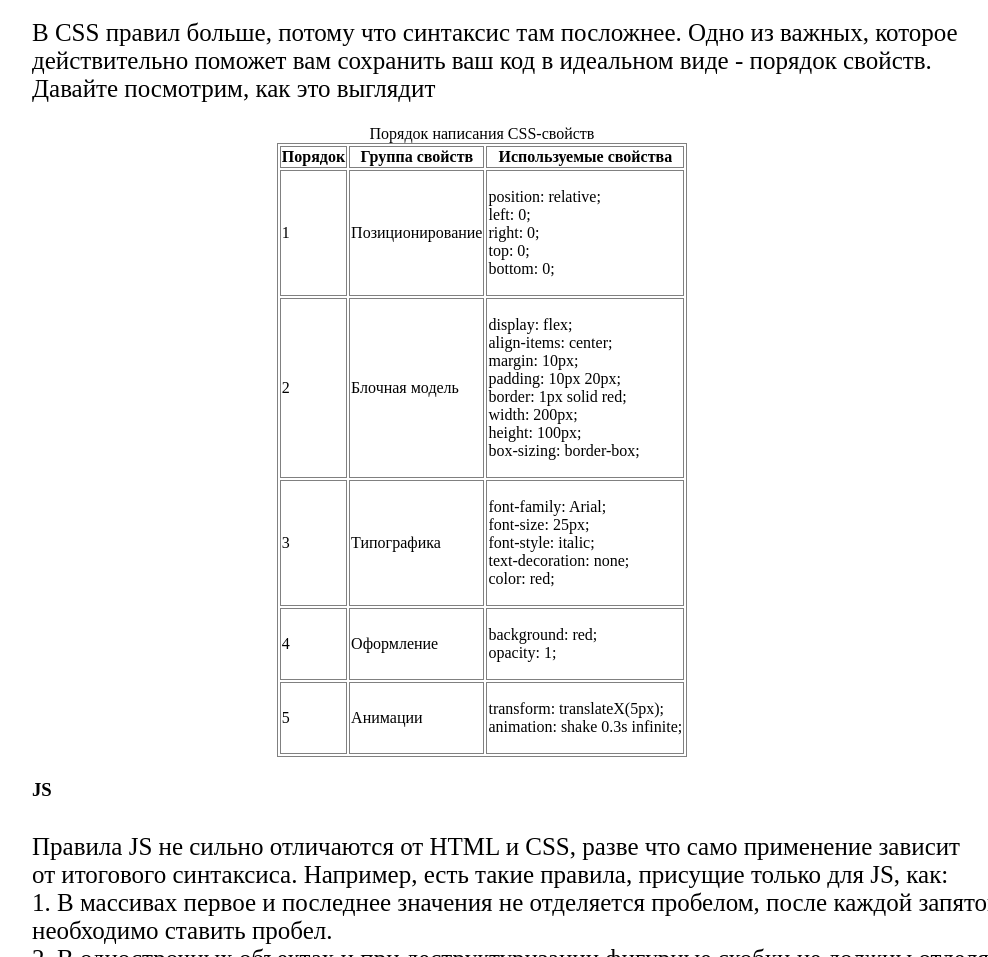
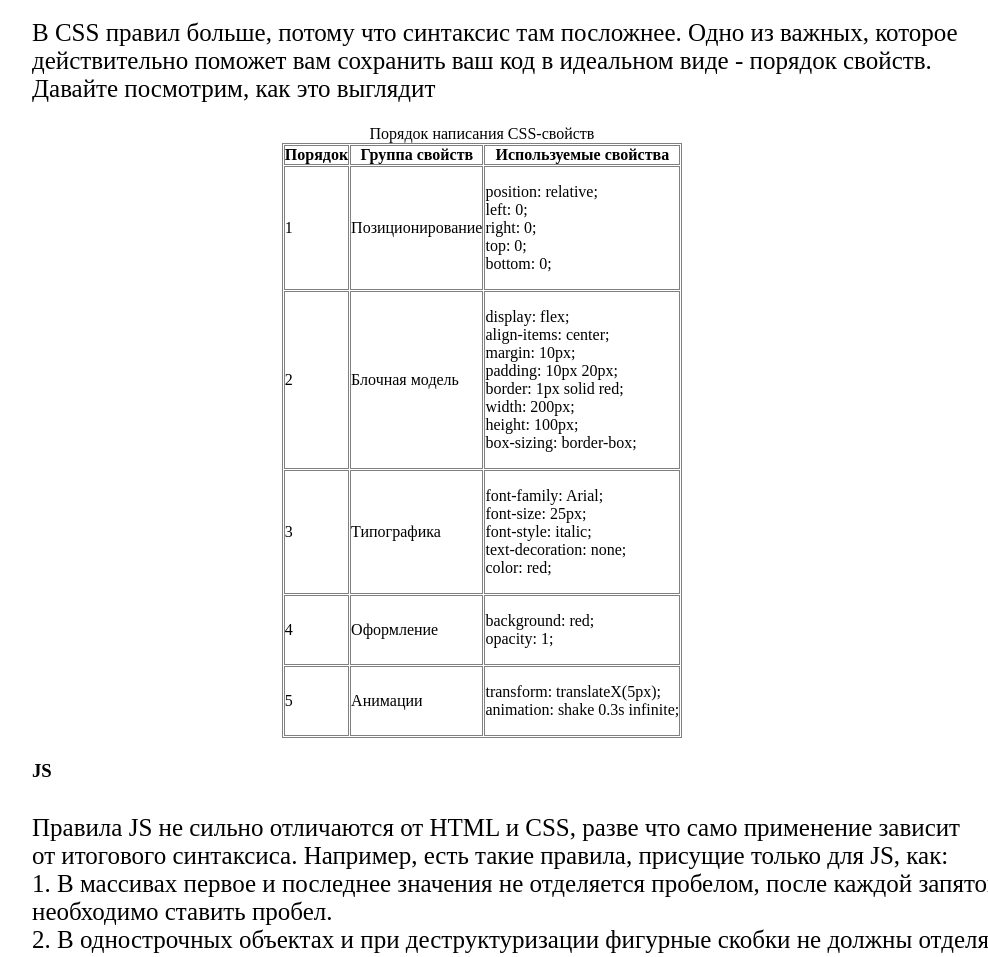
Before and after one commit to wsssll1/HTML, a plain HTML site: page index.html in a window 1280 px wide. Shown: the part 1982-2939 px from the top of the page, without its empty margins (158-1146 px from the left). Drawn offline with Linux system fonts and the light colour scheme.

Commit message:
Update 1.2

```diff
--- a/index.html
+++ b/index.html
@@ -80,7 +80,7 @@
         Давайте посмотрим, как это выглядит
     </p>
 
-    <table border="1" bordercolor="grey" align="center">
+    <table border="1" cellpadding="0" cellspacing="1"    bordercolor="grey" align="center">
         <caption>Порядок написания CSS-свойств</caption>
         <thead>
             <tr>
```
